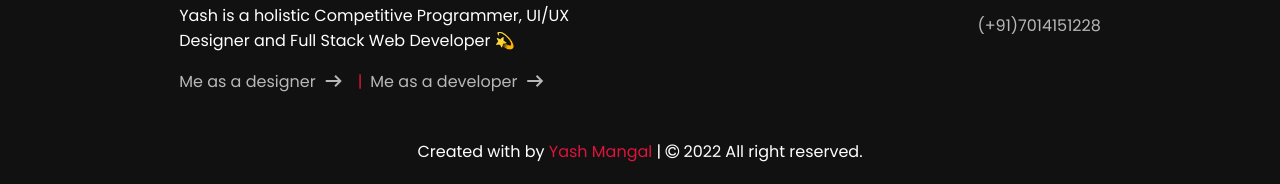
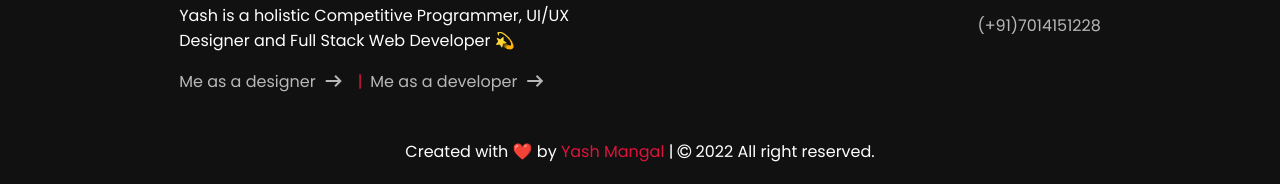
Before and after one commit to yashmangal112/yashmangal, a website: page Public/UxDesignProjects.html in a window 1280 px wide. Shown: the part 2935-3119 px from the top of the page. Drawn offline with nearby package versions, Linux system fonts and the light colour scheme.

Commit message:
Intial commit

```diff
--- a/Public/UxDesignProjects.html
+++ b/Public/UxDesignProjects.html
@@ -318,7 +318,7 @@
             </div>
         </div>
         <div class="rowf left">
-            <span>Created with  by <a href="#">Yash Mangal</a> | <span class="fa fa-copyright"></span> 2022 All right reserved.</span>
+            <span>Created with ❤️ by <a href="#">Yash Mangal</a> | <span class="fa fa-copyright"></span> 2022 All right reserved.</span>
         </div>
     </footer>
 
```
